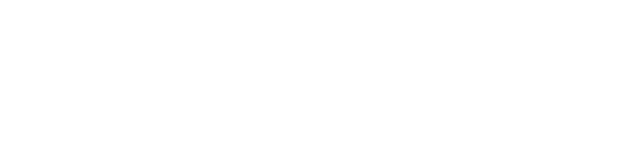
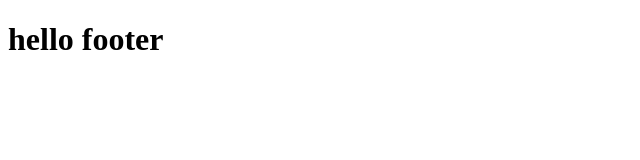
Before and after one commit to rishtansoft/team-work, a plain HTML site: page index.html in a window 1280 px wide. Shown: the whole page, without its empty margins (0-640 px from the left). Drawn offline with Linux system fonts and the light colour scheme.

Commit message:
footer create

```diff
--- a/index.html
+++ b/index.html
@@ -6,6 +6,8 @@
     <title>Document</title>
 </head>
 <body>
-
+    <footer>
+        <h1>hello footer</h1>
+    </footer>
 </body>
 </html>
```
